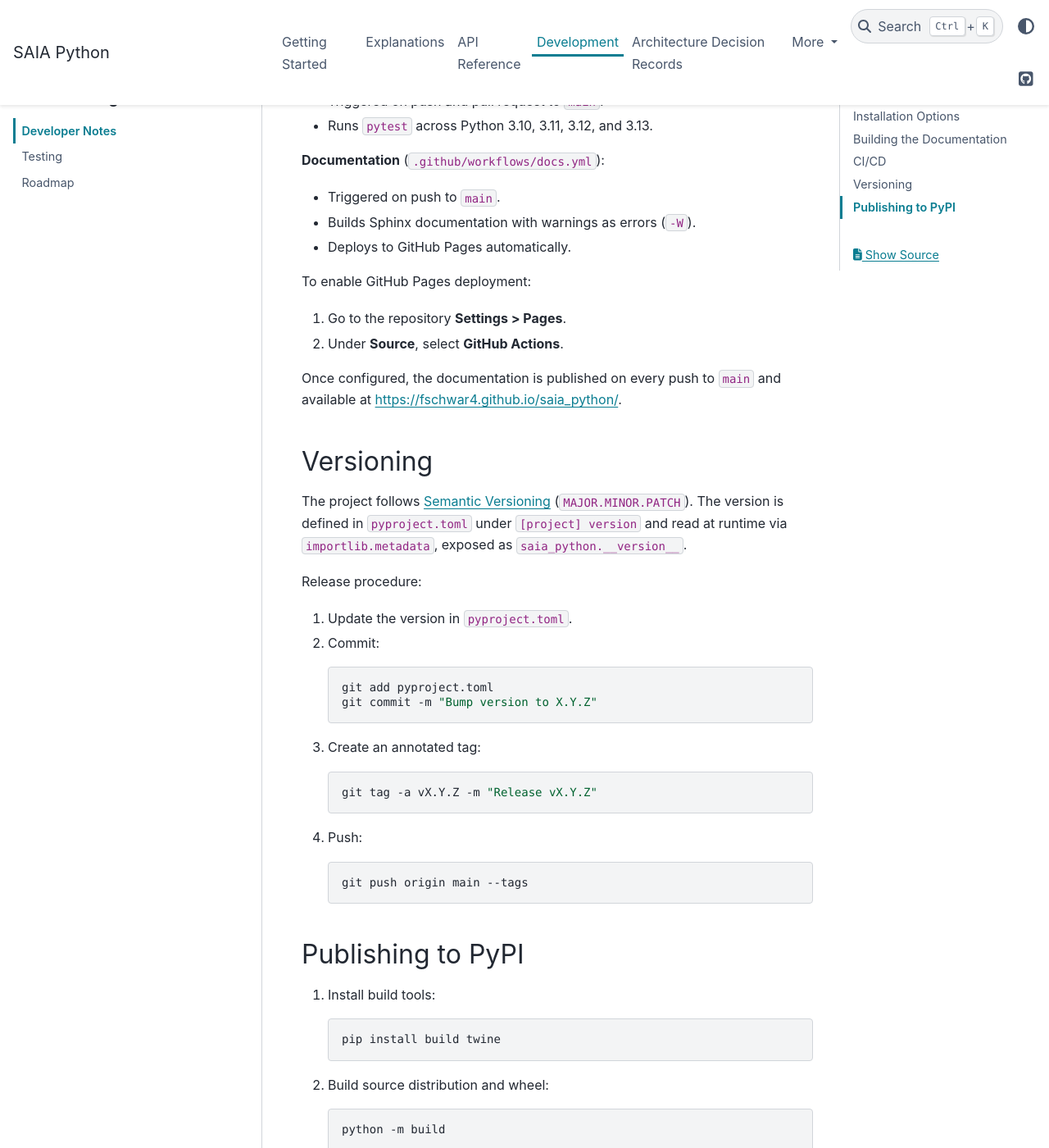
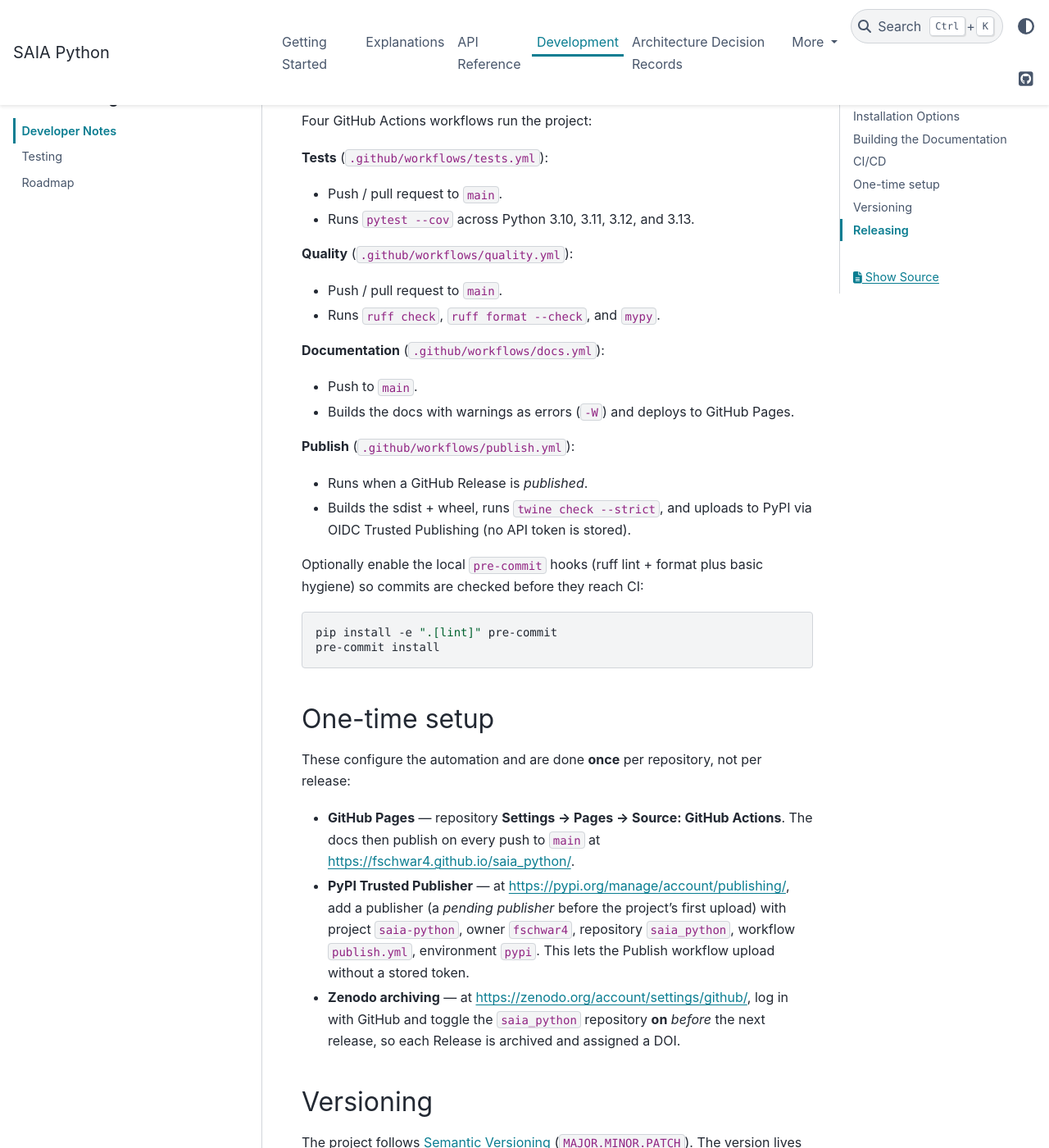
Before and after one commit to fschwar4/saia_python, a Sphinx documentation site: the page built from docs/dev_notes.rst, in a window 1280 px wide and 1400 px high, scrolled down 1295 px. Shown: the whole window at 82% size. Built offline with Sphinx 7.4.7 and the PyData theme 0.15.4, drawn with Linux system fonts in a browser that asks for light colours; some of the changed text lies outside the part shown.

Commit message:
docs: add Zenodo DOI badge; refresh dev_notes release workflow

```diff
--- a/docs/dev_notes.rst
+++ b/docs/dev_notes.rst
@@ -4,12 +4,13 @@ Developer Notes
 Installation Options
 --------------------
 
-The package provides three optional dependency groups:
+The package provides several optional dependency groups:
 
 .. code-block:: bash
 
-   pip install -e .            # Core only (requests + tqdm)
-   pip install -e ".[test]"    # Testing (pytest)
+   pip install -e .            # Core only (requests + tqdm + tomlkit)
+   pip install -e ".[test]"    # Testing (pytest + pytest-cov)
+   pip install -e ".[lint]"    # Linting + type-checking (ruff, mypy)
    pip install -e ".[docs]"    # Documentation (Sphinx + extensions)
    pip install -e ".[dev]"     # All of the above + jupyter
 
@@ -21,8 +22,11 @@ The package provides three optional dependency groups:
      - Installs
      - Use case
    * - ``test``
-     - ``pytest>=7.0``
-     - Running the test suite.
+     - ``pytest>=7.0``, ``pytest-cov>=4.0``
+     - Running the test suite (with coverage).
+   * - ``lint``
+     - ``ruff>=0.6``, ``mypy>=1.10``, ``types-requests``
+     - Linting, formatting, and type-checking.
    * - ``docs``
      - ``sphinx>=7.0``, ``pydata-sphinx-theme>=0.15``, ``sphinx-design``, ``sphinx-copybutton``, ``myst-parser``
      - Building the HTML documentation.
@@ -53,89 +57,116 @@ Then open http://localhost:8000.
 CI/CD
 -----
 
-Two GitHub Actions workflows automate testing and documentation deployment:
+Four GitHub Actions workflows run the project:
 
 **Tests** (``.github/workflows/tests.yml``):
 
-- Triggered on push and pull request to ``main``.
-- Runs ``pytest`` across Python 3.10, 3.11, 3.12, and 3.13.
+- Push / pull request to ``main``.
+- Runs ``pytest --cov`` across Python 3.10, 3.11, 3.12, and 3.13.
+
+**Quality** (``.github/workflows/quality.yml``):
+
+- Push / pull request to ``main``.
+- Runs ``ruff check``, ``ruff format --check``, and ``mypy``.
 
 **Documentation** (``.github/workflows/docs.yml``):
 
-- Triggered on push to ``main``.
-- Builds Sphinx documentation with warnings as errors (``-W``).
-- Deploys to GitHub Pages automatically.
+- Push to ``main``.
+- Builds the docs with warnings as errors (``-W``) and deploys to GitHub Pages.
 
-To enable GitHub Pages deployment:
+**Publish** (``.github/workflows/publish.yml``):
 
-1. Go to the repository **Settings > Pages**.
-2. Under **Source**, select **GitHub Actions**.
+- Runs when a GitHub Release is *published*.
+- Builds the sdist + wheel, runs ``twine check --strict``, and uploads to
+  PyPI via OIDC Trusted Publishing (no API token is stored).
 
-Once configured, the documentation is published on every push to ``main``
-and available at https://fschwar4.github.io/saia_python/.
+Optionally enable the local ``pre-commit`` hooks (ruff lint + format plus basic
+hygiene) so commits are checked before they reach CI:
+
+.. code-block:: bash
+
+   pip install -e ".[lint]" pre-commit
+   pre-commit install
+
+
+One-time setup
+--------------
+
+These configure the automation and are done **once** per repository, not per
+release:
+
+- **GitHub Pages** — repository **Settings → Pages → Source: GitHub Actions**.
+  The docs then publish on every push to ``main`` at
+  https://fschwar4.github.io/saia_python/.
+- **PyPI Trusted Publisher** — at https://pypi.org/manage/account/publishing/,
+  add a publisher (a *pending publisher* before the project's first upload)
+  with project ``saia-python``, owner ``fschwar4``, repository ``saia_python``,
+  workflow ``publish.yml``, environment ``pypi``. This lets the Publish
+  workflow upload without a stored token.
+- **Zenodo archiving** — at https://zenodo.org/account/settings/github/, log in
+  with GitHub and toggle the ``saia_python`` repository **on** *before* the
+  next release, so each Release is archived and assigned a DOI.
 
 
 Versioning
 ----------
 
 The project follows `Semantic Versioning <https://semver.org/>`_
-(``MAJOR.MINOR.PATCH``). The version is defined in ``pyproject.toml``
-under ``[project] version`` and read at runtime via ``importlib.metadata``,
-exposed as ``saia_python.__version__``.
+(``MAJOR.MINOR.PATCH``). The version lives in ``pyproject.toml`` under
+``[project] version`` and is read at runtime via ``importlib.metadata`` as
+``saia_python.__version__``.
 
-Release procedure:
 
-1. Update the version in ``pyproject.toml``.
+Releasing
+---------
 
-2. Commit:
+The established release flow (assumes the one-time setup above is done).
+Publishing to PyPI happens through the **Publish** workflow on a GitHub
+Release — no manual upload to PyPI and no stored token.
+
+1. **Bump the version** in ``pyproject.toml`` and update
+   ``docs/CHANGELOG.md`` — promote the ``[Unreleased]`` entries into a dated
+   ``[X.Y.Z]`` section and update the compare links at the bottom.
+
+2. **Check locally** (CI enforces the same):
 
    .. code-block:: bash
 
-      git add pyproject.toml
-      git commit -m "Bump version to X.Y.Z"
+      ruff check saia_python tests
+      ruff format --check saia_python tests
+      mypy
+      pytest --cov=saia_python
+      sphinx-build -b html -W docs docs/_build/html
+      python -m build && twine check --strict dist/*
 
-3. Create an annotated tag:
-
-   .. code-block:: bash
-
-      git tag -a vX.Y.Z -m "Release vX.Y.Z"
-
-4. Push:
-
-   .. code-block:: bash
-
-      git push origin main --tags
-
-
-Publishing to PyPI
-------------------
-
-1. Install build tools:
-
-   .. code-block:: bash
-
-      pip install build twine
-
-2. Build source distribution and wheel:
+3. *(Optional)* **TestPyPI dry-run** — preview the upload and rendered
+   metadata before the real release. TestPyPI versions are immutable, so use a
+   throwaway suffix (e.g. ``X.Y.Z.dev1``) if you need to re-test:
 
    .. code-block:: bash
 
       python -m build
+      twine upload --repository testpypi dist/*
+      # verify in a clean venv (dependencies resolve from real PyPI):
+      pip install --index-url https://test.pypi.org/simple/ \
+          --extra-index-url https://pypi.org/simple/ saia-python
 
-3. Validate the package:
+4. **Commit, tag, and push:**
 
    .. code-block:: bash
 
-      twine check dist/*
+      git add -A
+      git commit -m "Release X.Y.Z: <summary>"
+      git push origin main
+      git tag -a vX.Y.Z -m "saia-python X.Y.Z"
+      git push origin vX.Y.Z
 
-4. Upload to `TestPyPI <https://test.pypi.org/>`_ (recommended first):
+5. **Create the GitHub Release** for tag ``vX.Y.Z`` (for example
+   ``gh release create vX.Y.Z --notes-file <changelog-section>``). Publishing
+   the Release fires the **Publish** workflow, which uploads to PyPI via
+   Trusted Publishing; Zenodo simultaneously archives the Release and mints a
+   DOI.
 
-   .. code-block:: bash
-
-      twine upload --repository testpypi dist/*
-
-5. Upload to PyPI:
-
-   .. code-block:: bash
-
-      twine upload dist/*
+6. **Wire the DOI** — add the Zenodo concept and version DOIs to
+   ``CITATION.cff`` (``identifiers:``) and the DOI badge to ``README.md``,
+   then commit.
```
Also changed, not shown: README.md (+1 -3 lines).
